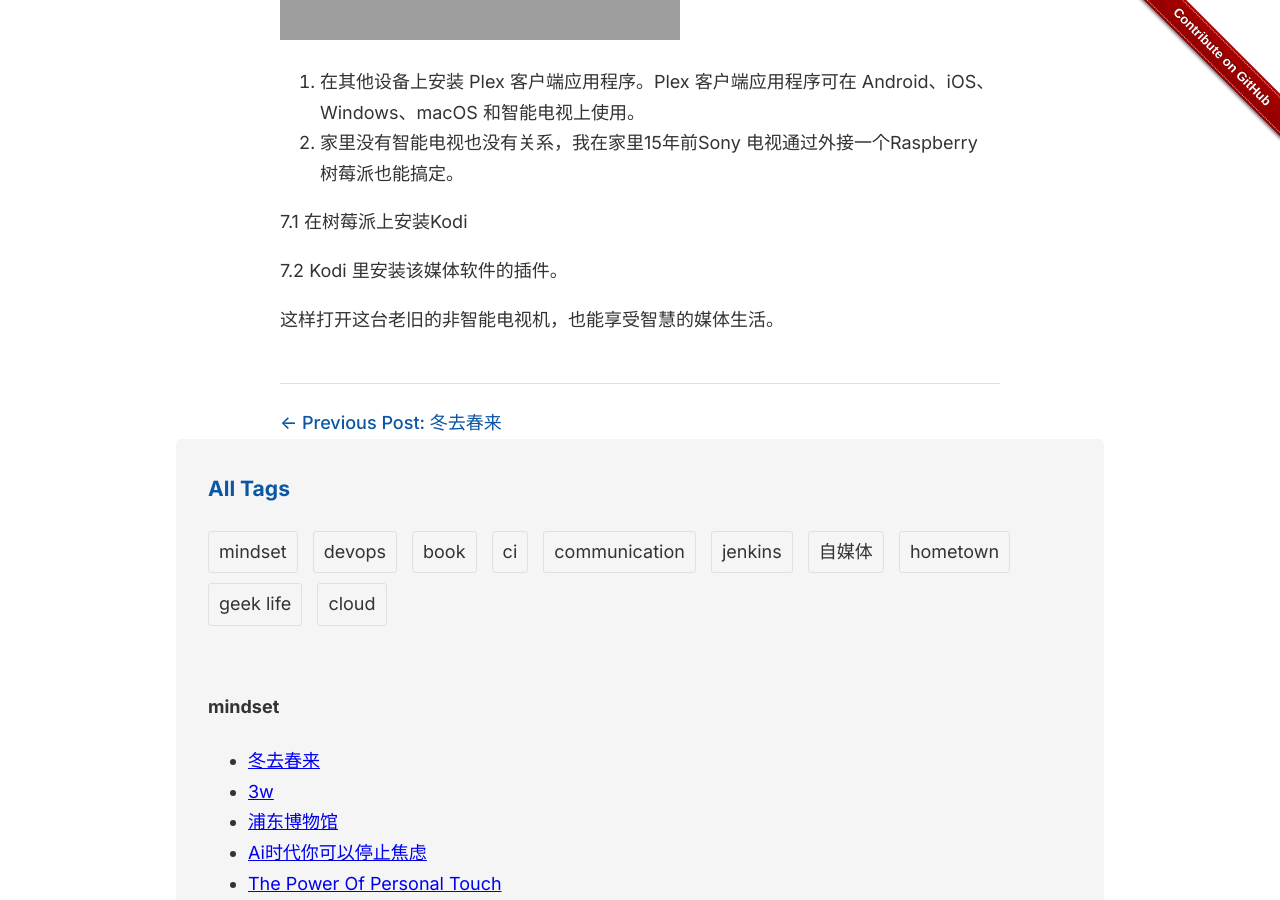
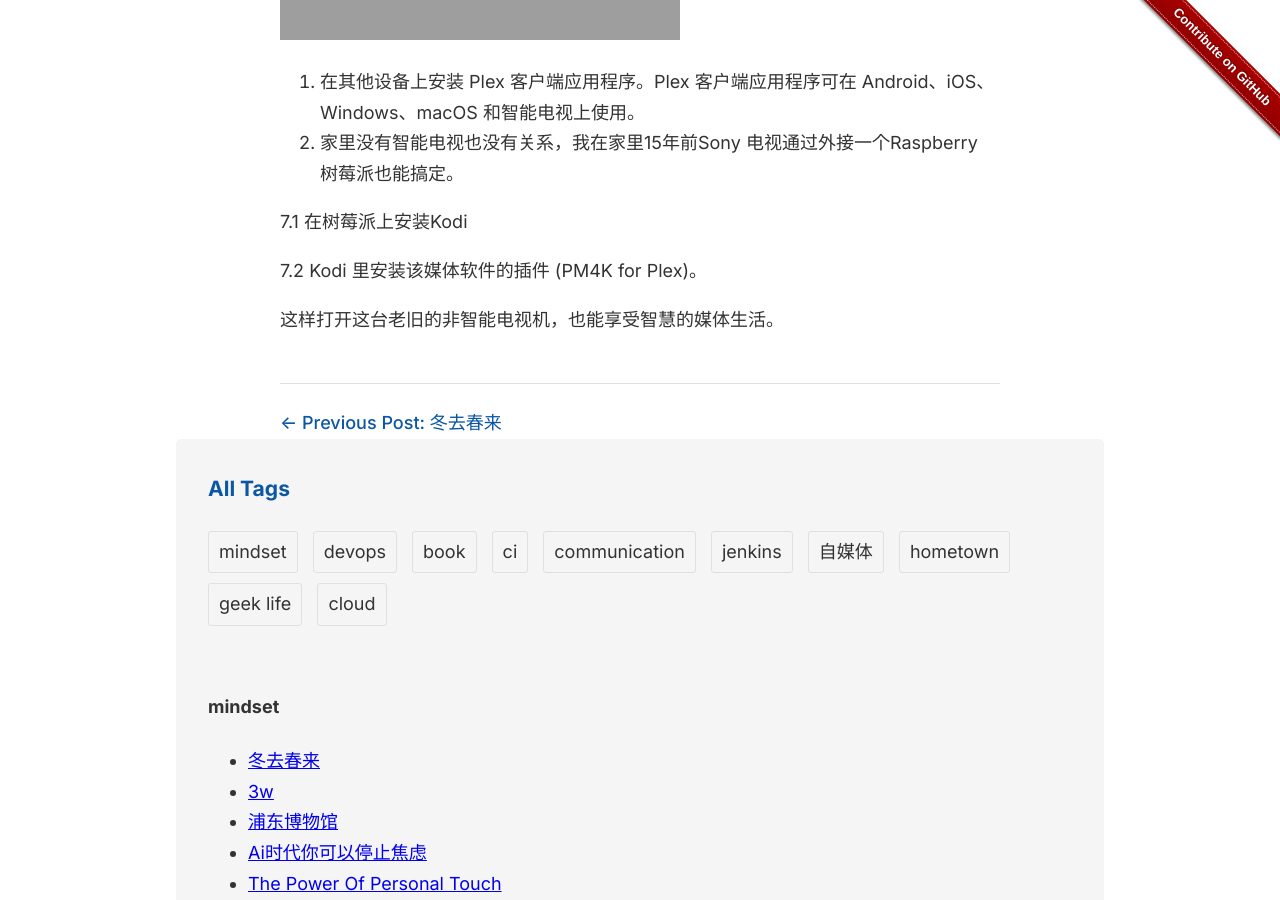
Before and after one commit to liuning0820/liuning0820.github.io, a Jekyll site: the page built from _posts/2025-05-05-plex-media-server.md, in a window 1280 px wide and 900 px high, scrolled down 1170 px. Built offline with Jekyll 4.4.1, drawn with Linux system fonts in a browser that asks for light colours; comment, search, counter and statistics services are not loaded.

Commit message:
update a bit

```diff
--- a/_posts/2025-05-05-plex-media-server.md
+++ b/_posts/2025-05-05-plex-media-server.md
@@ -27,6 +27,6 @@ comments: true
 
 7.1 在树莓派上安装Kodi
 
-7.2 Kodi 里安装该媒体软件的插件。
+7.2 Kodi 里安装该媒体软件的插件 (PM4K for Plex)。
 
 这样打开这台老旧的非智能电视机，也能享受智慧的媒体生活。
```
